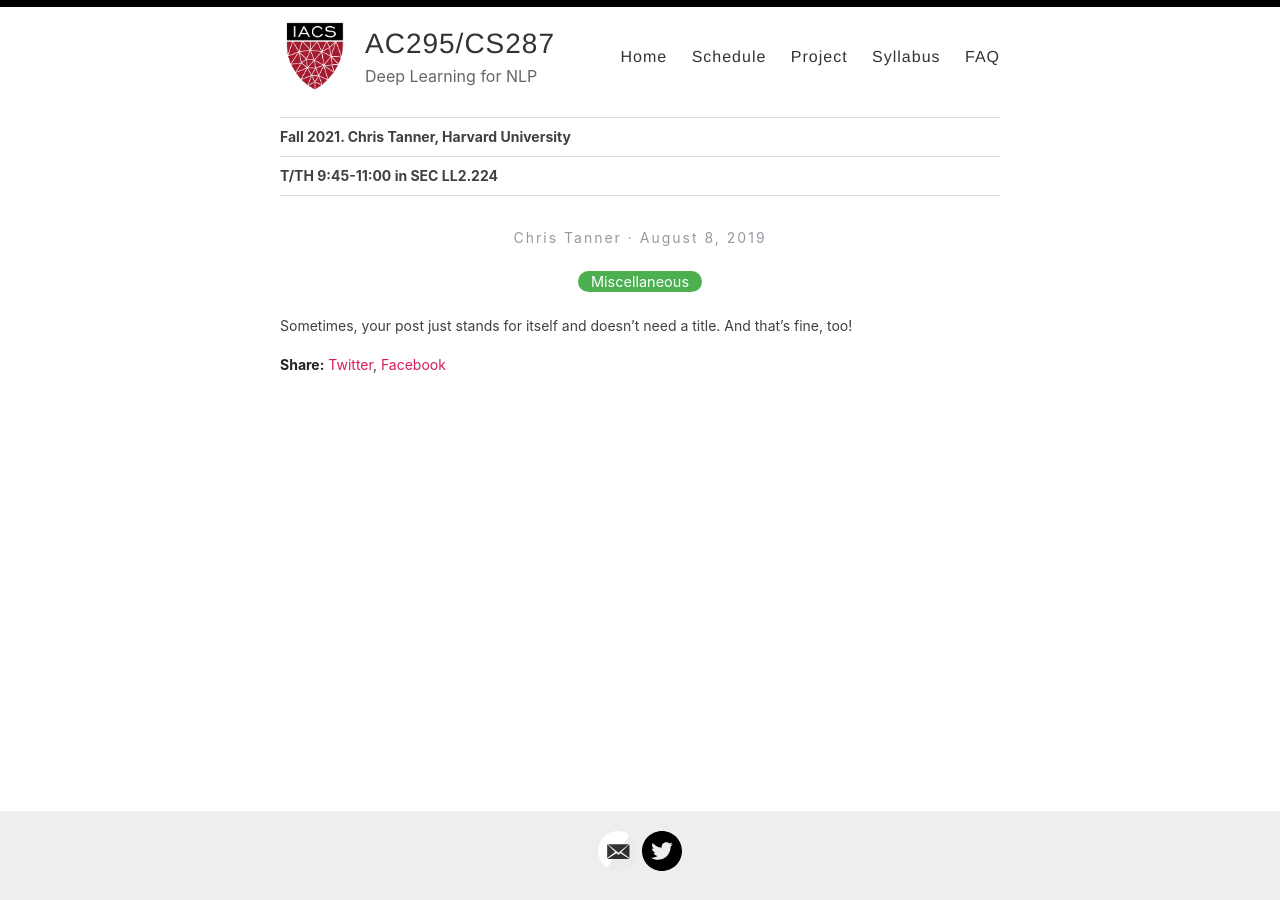
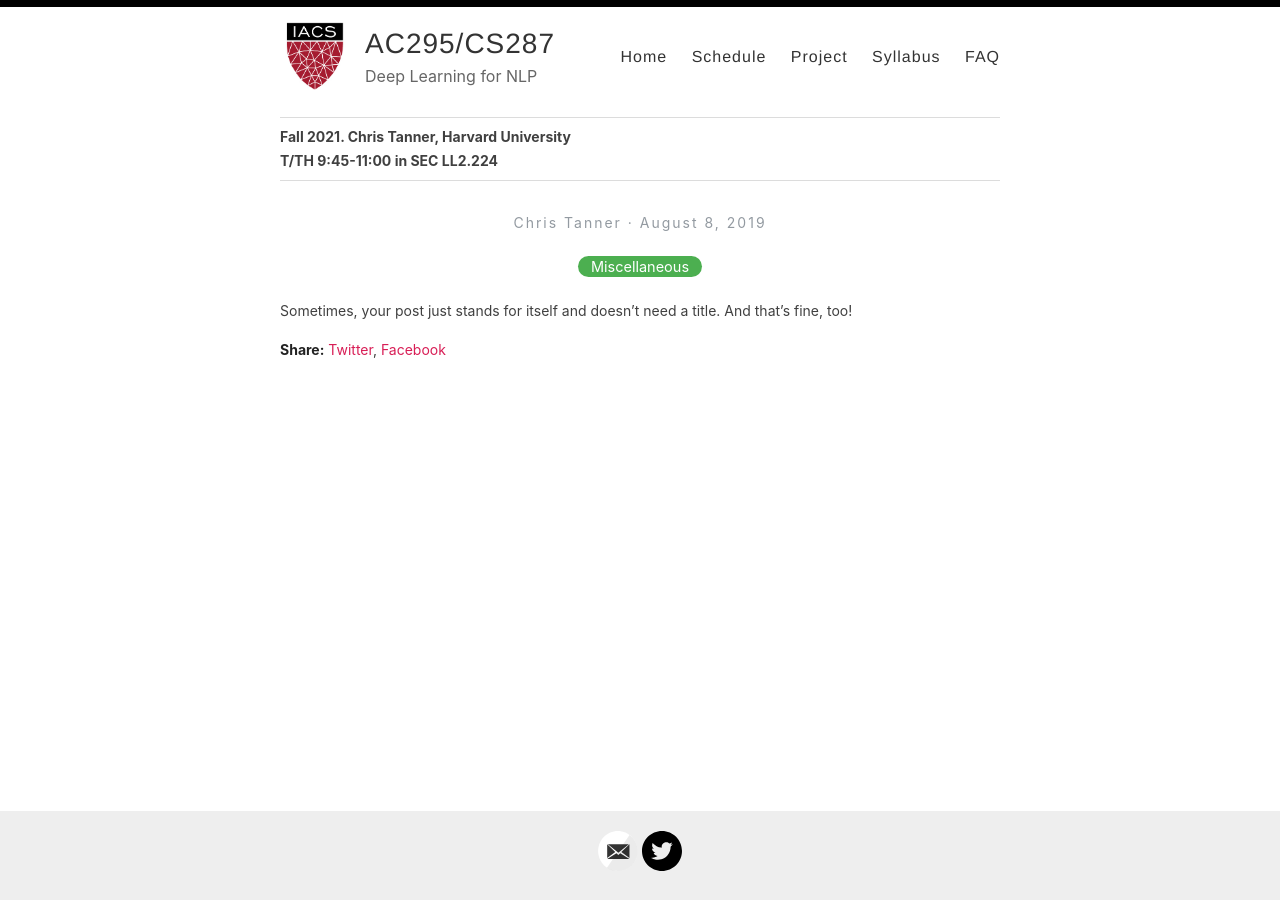
Before and after one commit to Harvard-IACS/CS287, a Jekyll site: the page built from _posts/2019-08-08-no-title-posts.md, in a window 1280 px wide. Built offline with Jekyll 4.4.1, drawn with Linux system fonts in a browser that asks for light colours.

Commit message:
Update default.html

```diff
--- a/_layouts/default.html
+++ b/_layouts/default.html
@@ -37,7 +37,7 @@
           <div>
             <hr width="100%" size="1" color="#DCDCDC" noshade>
             <b>Fall 2021. Chris Tanner, Harvard University</b>
-            <hr width="100%" size="1" color="#DCDCDC" noshade>
+            <br>
             <b>T/TH 9:45-11:00 in SEC LL2.224</b>
             <hr width="100%" size="1" color="#DCDCDC" noshade>
           </div>
```
